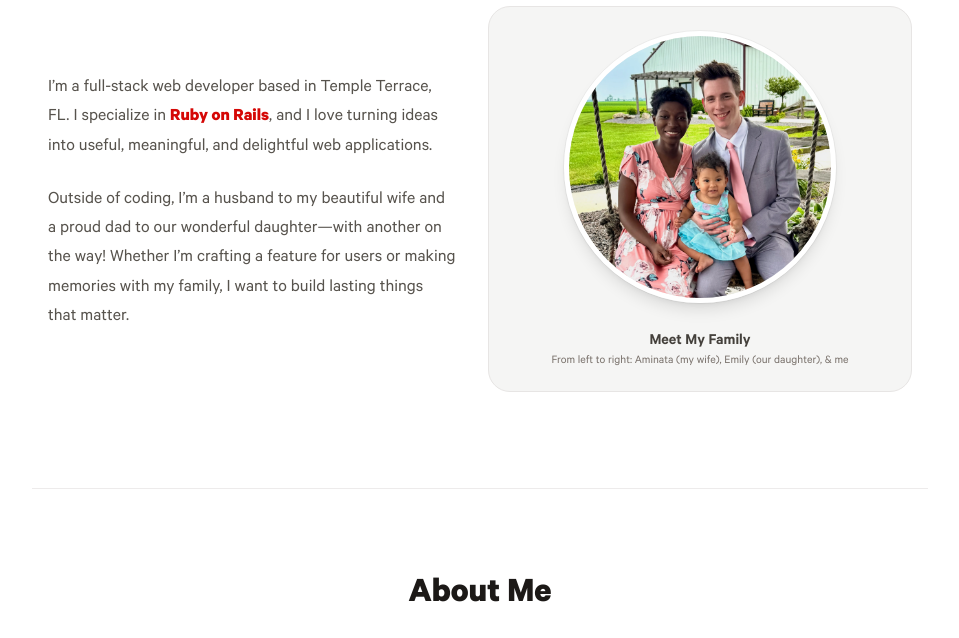
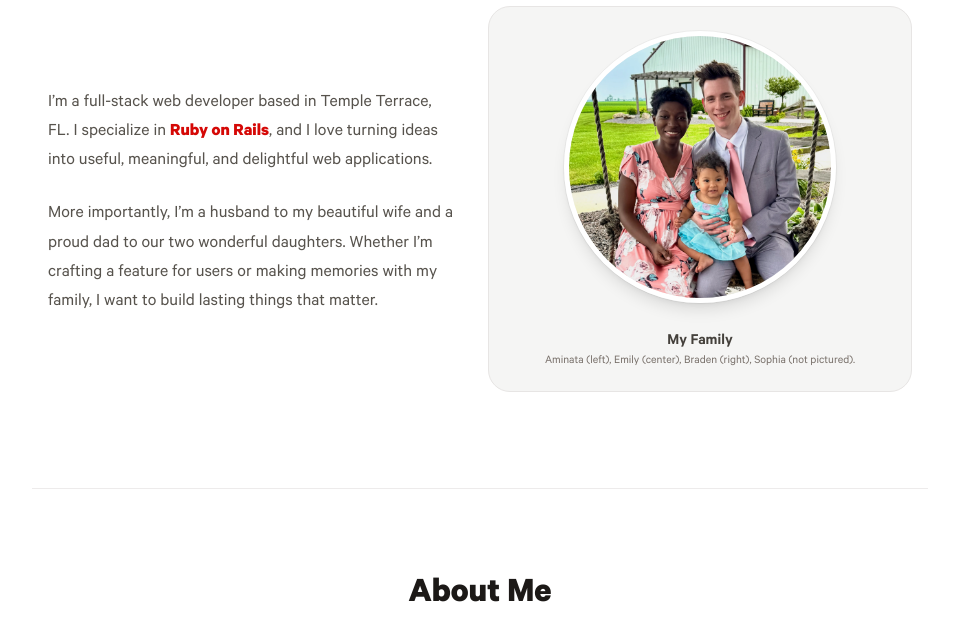
Before and after one commit to bradenr402/portfolio, a website built with webpack: page src/index.html in a window 1280 px wide. Shown: the part 154-792 px from the top of the page, without its empty margins (160-1119 px from the left). Built offline with nearby package versions, Linux system fonts and the light colour scheme; files whose address does not match are found by name.

Commit message:
feat: update family description and caption

```diff
--- a/src/index.html
+++ b/src/index.html
@@ -29,9 +29,9 @@
             >, and I love turning ideas into useful, meaningful, and delightful web applications.
           </p>
           <p class="max-w-prose text-pretty text-stone-600 dark:text-stone-200">
-            Outside of coding, I&#8217;m a husband to my beautiful wife and a proud dad to our
-            wonderful daughter&mdash;with another on the way! Whether I&#8217;m crafting a feature
-            for users or making memories with my family, I want to build lasting things that matter.
+            More importantly, I&#8217;m a husband to my beautiful wife and a proud dad to our two
+            wonderful daughters. Whether I&#8217;m crafting a feature for users or making memories
+            with my family, I want to build lasting things that matter.
           </p>
         </div>
         <div
@@ -42,9 +42,9 @@
             alt="Ami (left), Emily (middle), and Braden (right)"
             class="mx-auto mb-6 aspect-square size-48 rounded-full border-3 border-white object-cover shadow-lg outline-[0.5px] outline-stone-700/5 md:size-68 md:border-5 dark:border-zinc-300"
           />
-          <span class="font-semibold text-stone-700 dark:text-stone-300">Meet My Family</span>
+          <span class="font-semibold text-stone-700 dark:text-stone-300">My Family</span>
           <span class="text-xs text-pretty text-stone-500 dark:text-stone-400">
-            From left to right: Aminata (my wife), Emily (our daughter), &amp; me
+            Aminata (left), Emily (center), Braden (right), Sophia (not pictured).
           </span>
         </div>
       </div>
```
